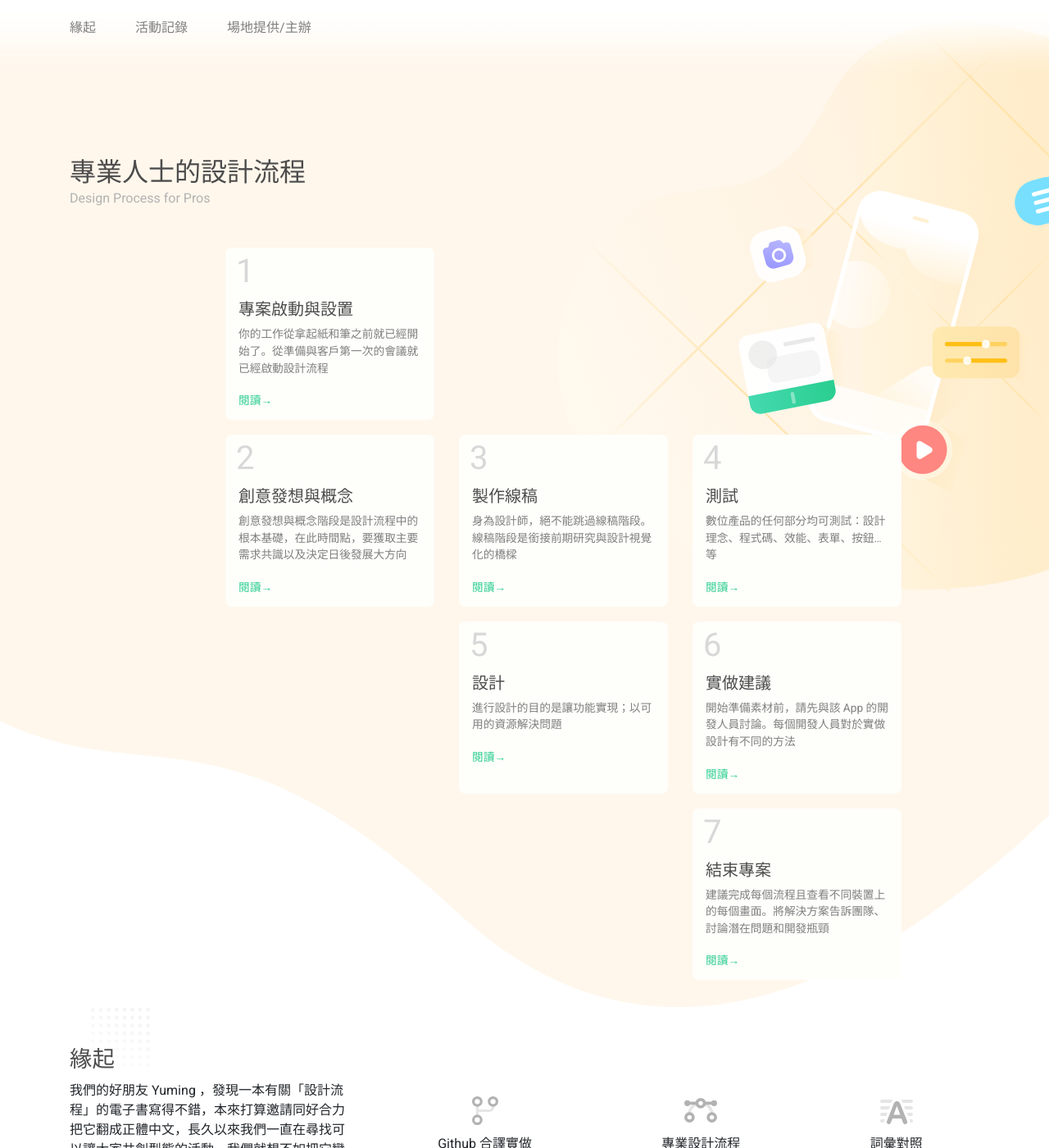
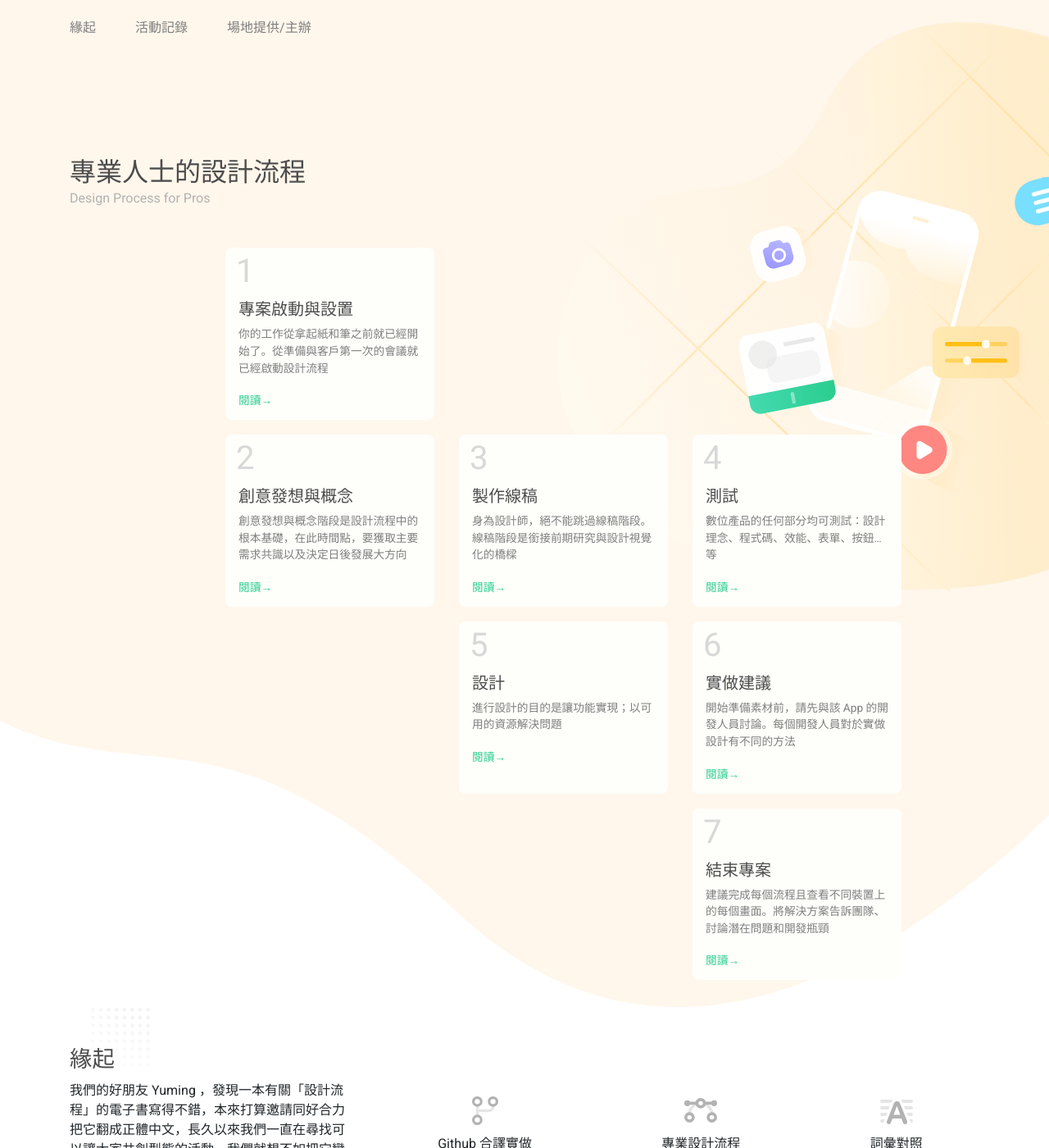
Before and after one commit to thecosignstudio/process, a Jekyll site: the page built from index.md, in a window 1280 px wide and 1400 px high. Shown: the whole window at 82% size. Built offline with Jekyll 4.4.1, drawn with Linux system fonts in a browser that asks for light colours; nearby versions of some CDN libraries.

Commit message:
Remove navigation background color

```diff
--- a/_sass/custom/_about.scss
+++ b/_sass/custom/_about.scss
@@ -11,7 +11,7 @@
   width: 100px;
 
   @media screen and (min-width: 768px) {
-    margin: 0;
+    margin: 0 0 12px;
   }
 }
 
@@ -40,7 +40,7 @@
   width: 160px;
 
   @media screen and (min-width: 768px) {
-    margin: 0;
+    margin: 0 0 12px;
   }
 }
 
--- a/_sass/custom/_navigation.scss
+++ b/_sass/custom/_navigation.scss
@@ -1,25 +1,7 @@
 .home-nav {
-  background-image: linear-gradient(to bottom,
-    hsl(0, 0%, 100%) 0%,
-    hsla(0, 0%, 100%, 0.987) 8.1%,
-    hsla(0, 0%, 100%, 0.951) 15.5%,
-    hsla(0, 0%, 100%, 0.896) 22.5%,
-    hsla(0, 0%, 100%, 0.825) 29%,
-    hsla(0, 0%, 100%, 0.741) 35.3%,
-    hsla(0, 0%, 100%, 0.648) 41.2%,
-    hsla(0, 0%, 100%, 0.55) 47.1%,
-    hsla(0, 0%, 100%, 0.45) 52.9%,
-    hsla(0, 0%, 100%, 0.352) 58.8%,
-    hsla(0, 0%, 100%, 0.259) 64.7%,
-    hsla(0, 0%, 100%, 0.175) 71%,
-    hsla(0, 0%, 100%, 0.104) 77.5%,
-    hsla(0, 0%, 100%, 0.049) 84.5%,
-    hsla(0, 0%, 100%, 0.013) 91.9%,
-    hsla(0, 0%, 100%, 0) 100%
-  );
   left: 0;
   padding: 18px 0 36px;
-  position: fixed;
+  position: absolute;
   right: 0;
   top: 0;
   z-index: 10;
@@ -51,7 +33,3 @@
     text-decoration: underline;
   }
 }
-
-.forNow {
-
-};
```
Also changed, not shown: _chapters/02-ideation-and-concept.md (+2 -2 lines).
